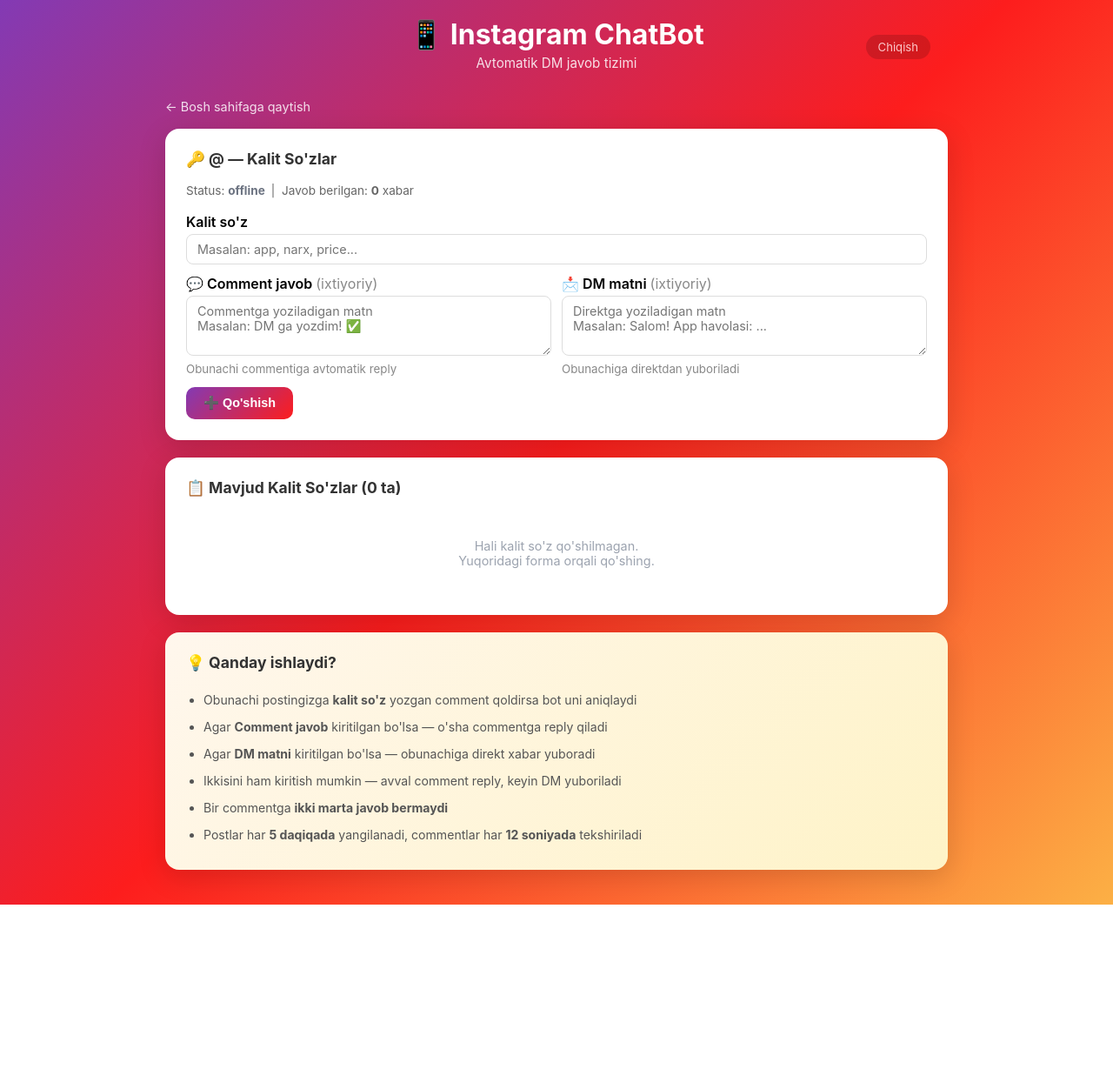
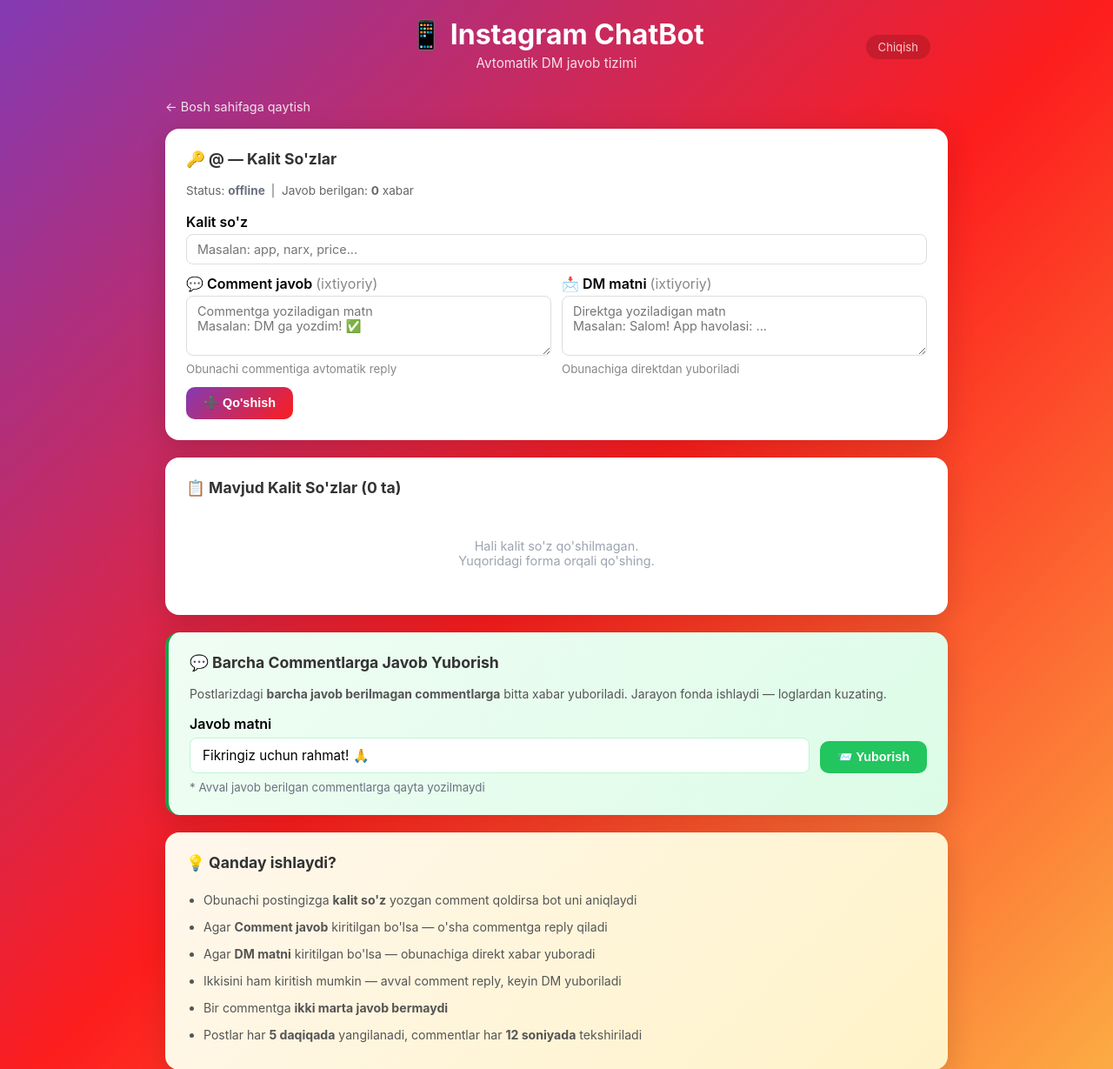
Before and after one commit to avazbekdeveloper11/instagram_chat, a Flask app: template templates/keywords.html in a window 1280 px wide. Shown: the top 1229 px of the page at 87% size. Before the commit the page ends 1040 px from the top, so only its background shows below. Run offline with Flask 3, Linux system fonts and the light colour scheme; the template is opened without the code that fills it, so the values that code supplies are empty.

Commit message:
Add bulk comment reply feature

```diff
--- a/app.py
+++ b/app.py
@@ -492,5 +492,87 @@
     return jsonify(logs)
 
 
+def bulk_comment_reply_worker(username, reply_text, password):
+    cl = None
+    with lock:
+        if username in bots:
+            cl = bots[username]["client"]
+
+    if cl is None:
+        cl = Client()
+        cl.delay_range = [2, 5]
+        session_file = f"session_{username}.json"
+        try:
+            if os.path.exists(session_file):
+                cl.load_settings(session_file)
+            cl.login(username, password)
+            cl.dump_settings(session_file)
+        except Exception as e:
+            add_log(username, f"Bulk reply: login xato: {str(e)[:60]}")
+            return
+
+    replied_comments_file = f"replied_comments_{username}.json"
+    replied_comments = set()
+    if os.path.exists(replied_comments_file):
+        with open(replied_comments_file, "r") as f:
+            replied_comments = set(json.load(f))
+
+    sent = 0
+    try:
+        medias = cl.user_medias(cl.user_id, amount=10)
+        add_log(username, f"Bulk reply: {len(medias)} ta post topildi")
+        for media in medias:
+            media_id = str(media.id)
+            try:
+                comments = cl.media_comments(media_id, amount=50)
+            except Exception as e:
+                add_log(username, f"Bulk reply: comment olishda xato: {str(e)[:50]}")
+                continue
+            for comment in comments:
+                comment_id = str(comment.pk)
+                commenter_id = str(comment.user.pk)
+                if commenter_id == str(cl.user_id):
+                    continue
+                if comment_id in replied_comments:
+                    continue
+                try:
+                    time.sleep(3)
+                    cl.media_comment(media_id, reply_text, replied_to_comment_id=comment_id)
+                    replied_comments.add(comment_id)
+                    sent += 1
+                    add_log(username, f"Bulk reply: @{comment.user.username} ga yuborildi ({sent})")
+                except Exception as e:
+                    add_log(username, f"Bulk reply xato: {str(e)[:60]}")
+
+        with open(replied_comments_file, "w") as f:
+            json.dump(list(replied_comments), f)
+        add_log(username, f"Bulk reply tugadi. Jami {sent} ta commentga javob berildi.")
+    except Exception as e:
+        add_log(username, f"Bulk reply umumiy xato: {str(e)[:60]}")
+
+
+@app.route("/bulk_comment_reply/<username>", methods=["POST"])
+@login_required
+def bulk_comment_reply(username):
+    reply_text = request.form.get("reply_text", "").strip()
+    if not reply_text:
+        flash("Javob matni kiritish shart!", "error")
+        return redirect(url_for("keywords_page", username=username))
+    data = load_data()
+    account = data["accounts"].get(username)
+    if not account:
+        flash("Account topilmadi!", "error")
+        return redirect(url_for("index"))
+    password = account.get("password", "")
+    t = threading.Thread(
+        target=bulk_comment_reply_worker,
+        args=(username, reply_text, password),
+        daemon=True
+    )
+    t.start()
+    flash(f"Bulk reply ishga tushdi! Loglardan kuzatib boring.", "success")
+    return redirect(url_for("keywords_page", username=username))
+
+
 if __name__ == "__main__":
     app.run(debug=False, port=5001)
--- a/templates/keywords.html
+++ b/templates/keywords.html
@@ -104,6 +104,32 @@
   {% endif %}
 </div>
 
+<div class="card" style="background: linear-gradient(135deg, #f0fdf4, #dcfce7); border-left: 4px solid #16a34a;">
+  <h2>💬 Barcha Commentlarga Javob Yuborish</h2>
+  <p style="font-size:0.87rem; color:#555; margin-bottom:16px;">
+    Postlarizdagi <strong>barcha javob berilmagan commentlarga</strong> bitta xabar yuboriladi.
+    Jarayon fonda ishlaydi — loglardan kuzating.
+  </p>
+  <form action="/bulk_comment_reply/{{ username }}" method="POST">
+    <div style="display:flex; gap:12px; align-items:flex-end;">
+      <div style="flex:1;">
+        <label style="font-weight:600; display:block; margin-bottom:6px;">Javob matni</label>
+        <input type="text" name="reply_text" value="Fikringiz uchun rahmat! 🙏"
+          placeholder="Fikringiz uchun rahmat!"
+          style="width:100%; padding:10px 14px; border:1px solid #bbf7d0; border-radius:8px; font-size:0.95rem; background:#fff;">
+      </div>
+      <button type="submit" class="btn btn-success"
+        onclick="return confirm('Barcha commentlarga javob yuborilsinmi?')"
+        style="white-space:nowrap; padding: 10px 20px;">
+        📨 Yuborish
+      </button>
+    </div>
+    <small style="color:#6b7280; margin-top:8px; display:block;">
+      * Avval javob berilgan commentlarga qayta yozilmaydi
+    </small>
+  </form>
+</div>
+
 <div class="card" style="background: linear-gradient(135deg, #fff7ed, #fef3c7);">
   <h2>💡 Qanday ishlaydi?</h2>
   <ul style="padding-left: 20px; line-height: 2.2; font-size: 0.88rem; color: #555;">
```
